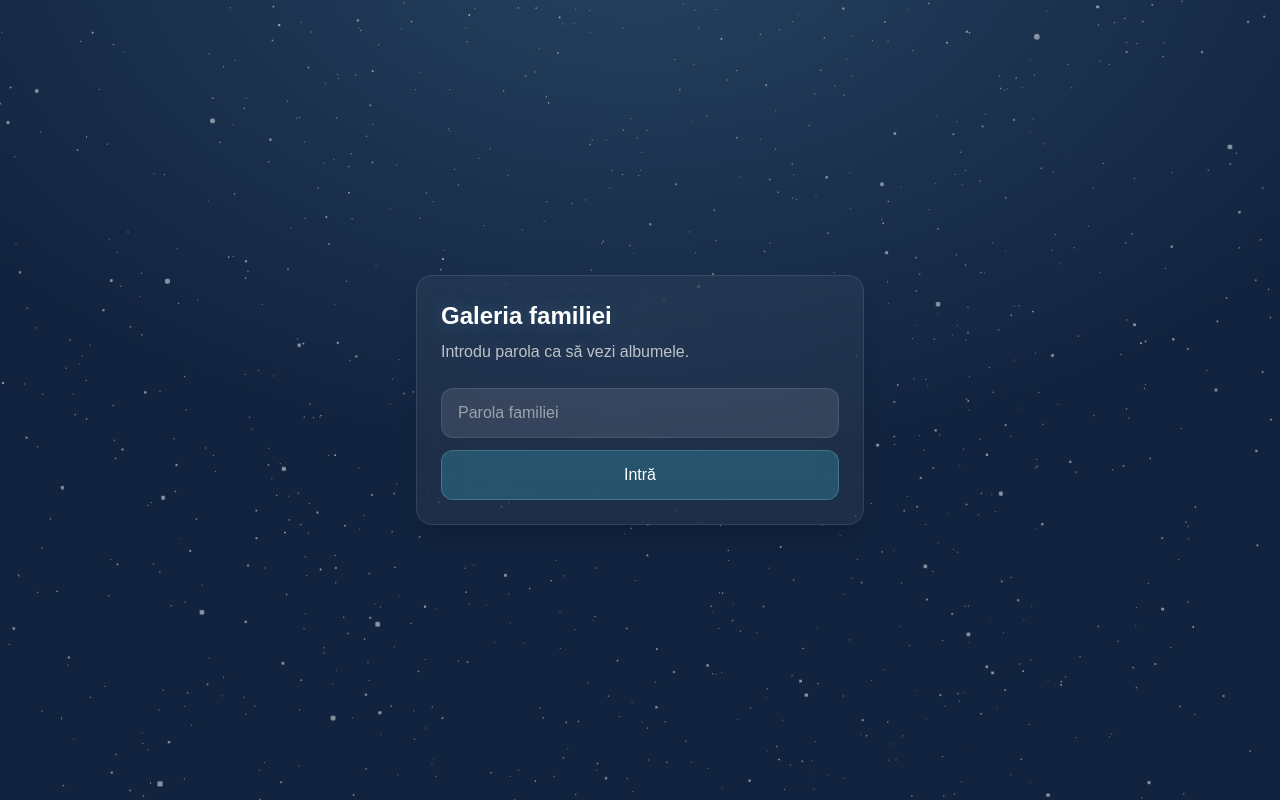
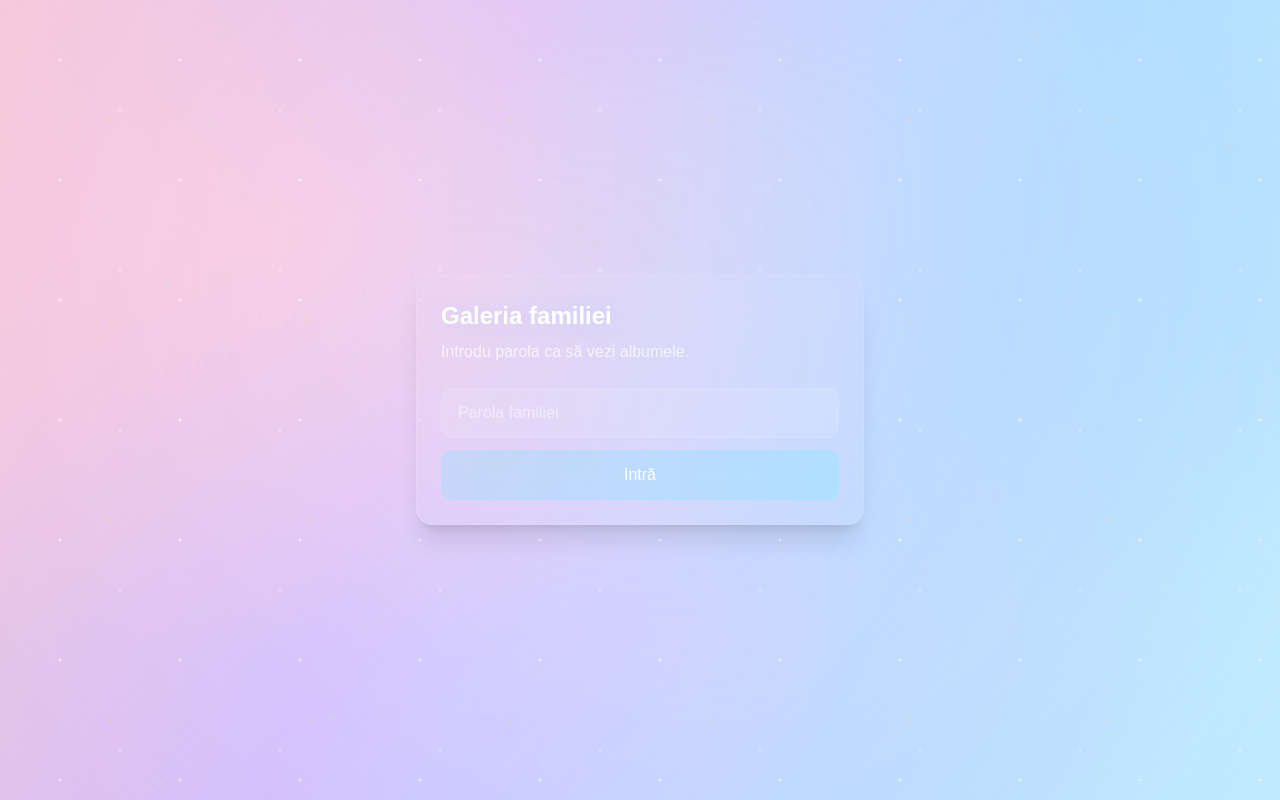
Before and after one commit to LetincaCosmin/family-gallery, a Next.js app: page /login in a window 1280 px wide. Built offline with nearby package versions, Linux system fonts and the light colour scheme.

Commit message:
Update globals.css
bg change

```diff
--- a/src/app/globals.css
+++ b/src/app/globals.css
@@ -18,11 +18,10 @@ body {
 }
 
 body {
-  background: var(--ink);
   color: rgba(255, 255, 255, 0.92);
   font-family: Arial, Helvetica, sans-serif;
+  background: transparent;
 }
-
 h1,
 h2 {
   text-shadow: 0 0 20px rgba(125, 211, 252, 0.25);
@@ -31,8 +30,9 @@ h2 {
 .bg-3d-canvas {
   position: fixed;
   inset: 0;
-  z-index: 0;
+  z-index: 1;       /* peste gradient, sub UI */
   pointer-events: none;
+  opacity: 0.55;    /* opțional, ca master dimmer */
 }
 
 canvas {
@@ -126,17 +126,21 @@ canvas {
 
 /* ===== Glass tokens (like in your reference) ===== */
 .glass {
-  background: rgba(255, 255, 255, 0.07);
-  border: 1px solid rgba(255, 255, 255, 0.12);
-  backdrop-filter: blur(20px) saturate(1.2);
+background: rgba(255, 255, 255, 0.18);
+  border: 1px solid rgba(255, 255, 255, 0.42);
+  backdrop-filter: blur(14px) saturate(1.15);
+  -webkit-backdrop-filter: blur(14px) saturate(1.15);
+
   box-shadow:
-    0 18px 50px rgba(0, 0, 0, 0.35),
-    0 0 0 1px rgba(255, 255, 255, 0.06) inset;
+    0 18px 50px rgba(30, 50, 90, 0.18),
+    inset 0 1px 0 rgba(255, 255, 255, 0.35);
+
+  outline: 1px solid rgba(255, 255, 255, 0.12);
 }
 
 .glass-hover:hover {
-  background: rgba(255, 255, 255, 0.1);
-  border-color: rgba(255, 255, 255, 0.16);
+  background: rgba(255, 255, 255, 0.22);
+  border-color: rgba(255, 255, 255, 0.52);
 }
 
 /* ===== 3D Card (tilt + specular highlight) ===== */
@@ -159,10 +163,15 @@ canvas {
   border-radius: inherit;
   pointer-events: none;
 
-  /* moving highlight */
+  background: radial-gradient(
+    800px 220px at calc(var(--mx) * 100%) calc(var(--my) * 100%),
+    rgba(255, 255, 255, 0.22),
+    rgba(255, 255, 255, 0) 55%
+  );
 
   opacity: 0;
   transition: opacity 200ms ease;
+  mix-blend-mode: screen;
 }
 
 .card-3d:hover {
@@ -174,12 +183,43 @@ canvas {
   opacity: 1;
 }
 
-body {
+.canvas-bg {
+  position: fixed;
+  inset: 0;
+  z-index: 0;
+  pointer-events: none;
+  overflow: hidden;
+
   background:
-    radial-gradient(
-      1400px 900px at 50% -10%,
-      rgba(125, 211, 252, 0.18),
-      transparent 60%
-    ),
-    #12233f;
+    radial-gradient(1200px 700px at 20% 30%, rgba(255, 196, 214, 0.65) 0%, rgba(255, 196, 214, 0) 60%),
+    radial-gradient(900px 600px at 70% 35%, rgba(170, 205, 255, 0.75) 0%, rgba(170, 205, 255, 0) 60%),
+    radial-gradient(900px 700px at 50% 80%, rgba(210, 190, 255, 0.45) 0%, rgba(210, 190, 255, 0) 65%),
+    linear-gradient(110deg, #eec4d7 0%, #cdb8f5 35%, #a9d7ff 70%, #bfe8ff 100%);
+
+  filter: saturate(1.05) contrast(1.02);
 }
+
+.canvas-bg::before {
+  content: "";
+  position: absolute;
+  inset: -30%;
+  background:
+    radial-gradient(circle at 40% 40%, rgba(255,255,255,0.22) 0%, rgba(255,255,255,0) 55%),
+    radial-gradient(circle at 65% 25%, rgba(255,255,255,0.15) 0%, rgba(255,255,255,0) 55%),
+    radial-gradient(circle at 55% 75%, rgba(255,255,255,0.12) 0%, rgba(255,255,255,0) 60%);
+  filter: blur(18px);
+  opacity: 0.9;
+}
+
+.canvas-bg::after {
+  content: "";
+  position: absolute;
+  inset: 0;
+  background:
+    radial-gradient(circle, rgba(255,255,255,0.85) 0 1px, rgba(255,255,255,0) 2px) 0 0 / 120px 120px,
+    radial-gradient(circle, rgba(255,255,255,0.55) 0 1px, rgba(255,255,255,0) 2px) 40px 30px / 160px 160px,
+    radial-gradient(circle, rgba(255, 214, 128, 0.55) 0 1px, rgba(255, 214, 128, 0) 2px) 10px 20px / 200px 200px;
+
+  opacity: 0.55;
+  filter: blur(0.2px);
+}
```
